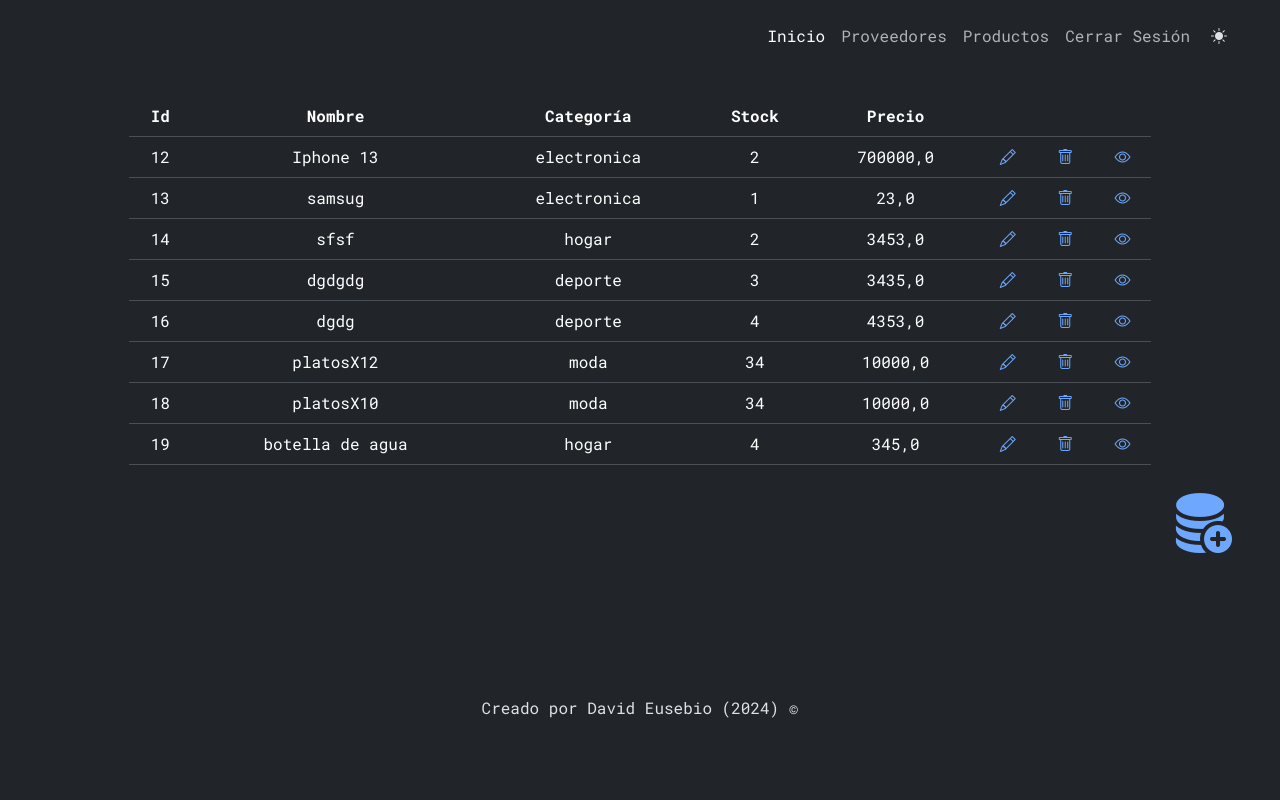
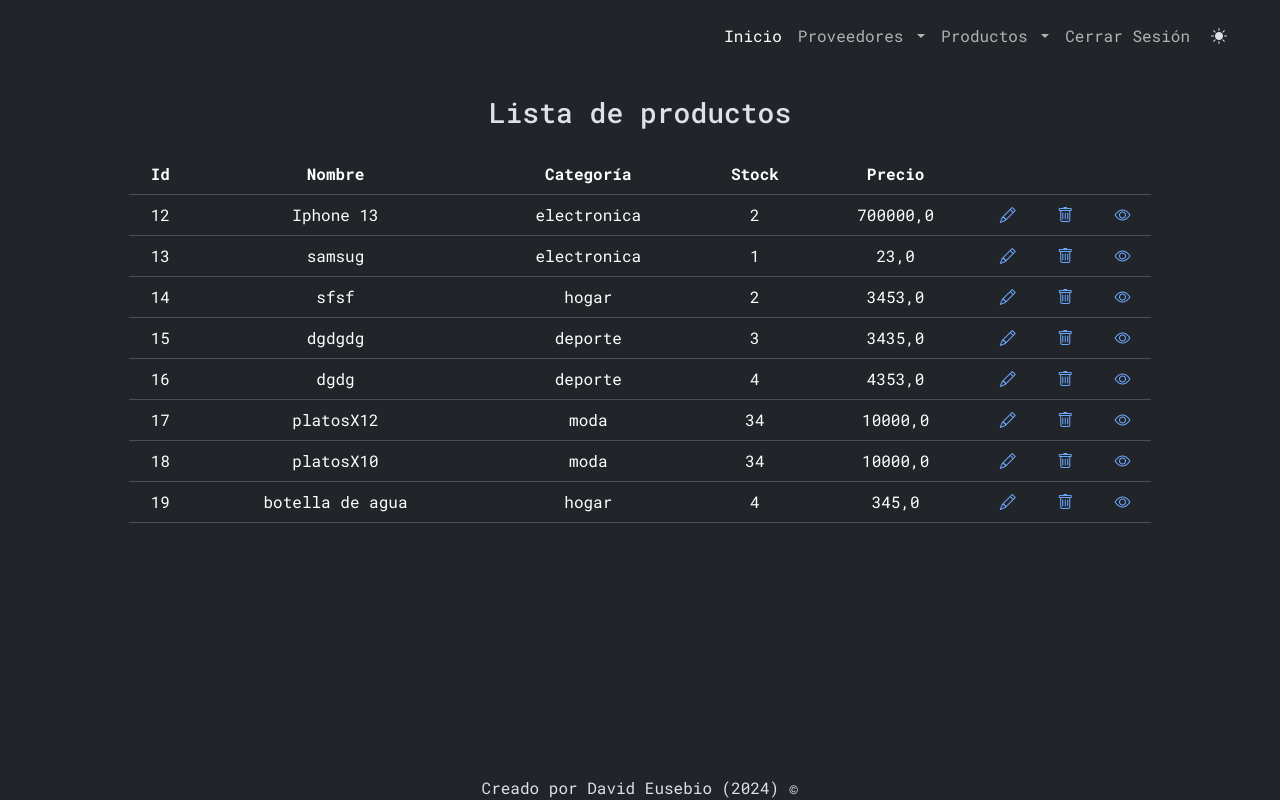
Before and after one commit to Eusebio-David/Alkemy-Proyecto, a Django app: page /lista/productos in a window 1280 px wide. Run offline with Django 5.2, Linux system fonts and the light colour scheme; a user stored in the database is signed in; data comes from the database, SQL or seed files in the repository; both versions use the stored data as it was after the commit; some libraries are stand-ins or nearby versions.

Commit message:
actualizacion

```diff
--- a/compra/static/css/styles.css
+++ b/compra/static/css/styles.css
@@ -3,10 +3,27 @@
   font-family: 'roboto mono', cursive;
 }
 body {
+  margin: 0;
+  padding: 0;
+  display: flex;
+  min-height: 100vh;
+  flex-direction: column;
+}
+.content {
+  flex: 1;
+  padding-bottom: 100px; /* Altura del botón */
+}
+
+.table {
+  margin-bottom: 20px;
+}
+
+
+/*body {
   display: flex;
   flex-direction: column;
-  min-height: 100vh; /* Establece la altura mínima del contenedor principal para que ocupe toda la altura de la ventana */
-}
+  min-height: 100vh; /* Establece la altura mínima del contenedor principal para que ocupe toda la altura de la ventana
+*/
 
 h1{
   font-size: 2.5rem;
@@ -91,7 +108,27 @@ h1{
   background-color: #555;
 }
 
+/*
+.table{
+  margin-bottom: 100px;
+}
+.div-boton-agregar {
+  width: 50px; /* Ancho del contenedor igual al ancho del icono
+  height: 50px; /* Altura del contenedor igual a la altura del icono
+  position: fixed;
+  bottom: 20px;
+  right: 20px;
+  z-index: 999;
 
+}
+.icono-base {
+  display: block; /* Asegura que el enlace sea un bloque
+  width: 50px; /* Ajusta el ancho según sea necesario
+  height: 50px; /* Ajusta la altura según sea necesario
+  line-height: 50px; /* Centra el icono verticalmente
+  text-align: center; /* Centra el icono horizontalmente
+}
+*/
 @media screen and (max-width: 810px){
   .mensaje{
     font-size: 30px;
--- a/compra/templates/index.html
+++ b/compra/templates/index.html
@@ -33,11 +33,23 @@
                 <a class="nav-link active" aria-current="page" href="{% url 'compra:index' %}">Inicio</a>
               </li>
               {% if user.is_authenticated %}
-              <li class="nav-item">
-                <a class="nav-link" href="{%url 'compra:listar_proveedores' %}">Proveedores</a>
+              <li class="nav-item dropdown">
+                <a class="nav-link dropdown-toggle" href="#" role="button" data-bs-toggle="dropdown" aria-expanded="false">
+                  Proveedores
+                </a>
+                <ul class="dropdown-menu">
+                  <li><a class="dropdown-item" href="{% url 'compra:proveedor' %}">Agregar Proveedor</a></li>
+                  <li><a class="dropdown-item" href="{% url 'compra:listar_proveedores' %}">Listar Proveedores</a></li>
+                </ul>
               </li>
-              <li class="nav-item">
-                <a class="nav-link" href="{%url 'compra:lista_productos' %}">Productos</a>
+              <li class="nav-item dropdown">
+                <a class="nav-link dropdown-toggle" href="#" role="button" data-bs-toggle="dropdown" aria-expanded="false">
+                  Productos
+                </a>
+                <ul class="dropdown-menu">
+                  <li><a class="dropdown-item" href="{%url 'compra:producto' %}">Agregar Producto</a></li>
+                  <li><a class="dropdown-item" href="{%url 'compra:lista_productos' %}">Listar Productos</a></li>
+                </ul>
               </li>
               <li class="nav-item">
                 <a class="nav-link" href="{%url 'compra:logout' %}">Cerrar Sesión</a>
--- a/compra/templates/inicio.html
+++ b/compra/templates/inicio.html
@@ -5,7 +5,7 @@
         <div class="hero-principal d-flex flex-column justify-content-center align-items-center">
 
             <h1>Bievenid@ {{user.username}}</h1>
-            <h2>Al sistema báscio de control de stock</h2>
+            <h2>Al sistema básico de control de stock</h2>
           </div>
     </div>
 
--- a/compra/templates/producto/lista_products.html
+++ b/compra/templates/producto/lista_products.html
@@ -32,8 +32,8 @@
 <!-- Contenido para la página de inicio -->
 {% block  content %}
 
-<div class=" table-responsive container div-scroll col-10 mt-4 ">
-
+<div class=" content  table-responsive container div-scroll col-10 mt-4 ">
+      <h3 class="text-center mb-4">Lista de productos</h3>
       {% if productos|length == 0 %}
       <div class="container ">
 
@@ -55,29 +55,34 @@
 
         </tr>
         </thead>
-        {%for producto in productos%}
+
 
         <tbody>
+          {% for producto in productos %}
           <tr class="text-center">
+
             <td>{{producto.id}}</td>
             <td>{{producto.nombre}}</td>
             <td>{{producto.categoria}}</td>
             <td>{{producto.stock_actual}}</td>
             <td>{{producto.precio}}</td>
-            <td scope="col"><a href="{%url 'compra:modificar_producto' producto.id %}"><i class="bi bi-pencil"></i></a></td>
-            <td scope="col"><a href="#" onclick="eliminarProducto({{ producto.id }})"><i class="bi bi-trash"></i></a></td>
-            <td scope="col"><a href="{%url 'compra:detalle_producto' producto.id %}"><i class="bi bi-eye"></i></a></td>
+
+            <td ><a href="{% url 'compra:modificar_producto' producto.id %}"><i class="bi bi-pencil"></i></a></td>
+            <td ><a href="#" onclick="eliminarProducto({{ producto.id }})"><i class="bi bi-trash"></i></a></td>
+            <td ><a href="{% url 'compra:detalle_producto' producto.id %}"><i class="bi bi-eye"></i></a></td>
 
           </tr>
+          {% endfor %}
+        </tbody>
 
-        </tbody>
-        {%endfor%}
       </table>
 
 
   </div>
+
+
   <!-- boton para guardar un producto -->
-  <div class="container">
+  <!--<div class="container div-boton-agregar">
 
 
     <div class=" fixed-bottom d-flex justify-content-end align-items-center p-5" style="height: 70vh;">
@@ -85,5 +90,8 @@
       <a class="icono-base" href="{%url 'compra:producto' %}"><i class="bi bi-database-fill-add" style="font-size: 4rem;"></i></a>
 
     </div>
-  </div>
+  </div>-->
+
+
+
 {% endblock%}
--- a/compra/templates/usuario/registro_usuario.html
+++ b/compra/templates/usuario/registro_usuario.html
@@ -1,4 +1,4 @@
-{% extends 'nav_login.html'%}
+{% extends 'index.html'%}
 
 {% block content %}
 <main class='container'>
--- a/compra/views.py
+++ b/compra/views.py
@@ -39,7 +39,7 @@ def crearProveedor(request):
 def listar_proveedor(request):
     provedores = Proveedor.objects.all()
     mensaje = "No hay proveedores disponibles en este momento.\n" + \
-              "Necesitas crear nuevos proveedores. Haz click en el icono de la pantalla para comenzar a cargar tus proveedores."
+              "Necesitas crear nuevos proveedores."
     if not provedores:
         return render(request, 'proveedor/listar_proveedores.html',{'mensaje':mensaje})
 
@@ -109,7 +109,7 @@ def crear_producto(request):
 def listar_productos(request,):
     productos = Producto.objects.all()
     mensaje = "No hay productos disponibles en este momento.\n" + \
-              "Necesitas crear nuevos productos. Haz click en el icono de la pantalla para comenzar a cargar productos."
+              "Necesitas crear nuevos productos."
     if not productos:
         return render(request,'producto/lista_products.html',{'mensaje':mensaje})
     return render(request, 'producto/lista_products.html', {
```
Also changed, not shown: compra/templates/proveedor/listar_proveedores.html (+6 -2 lines), db.sqlite3.
